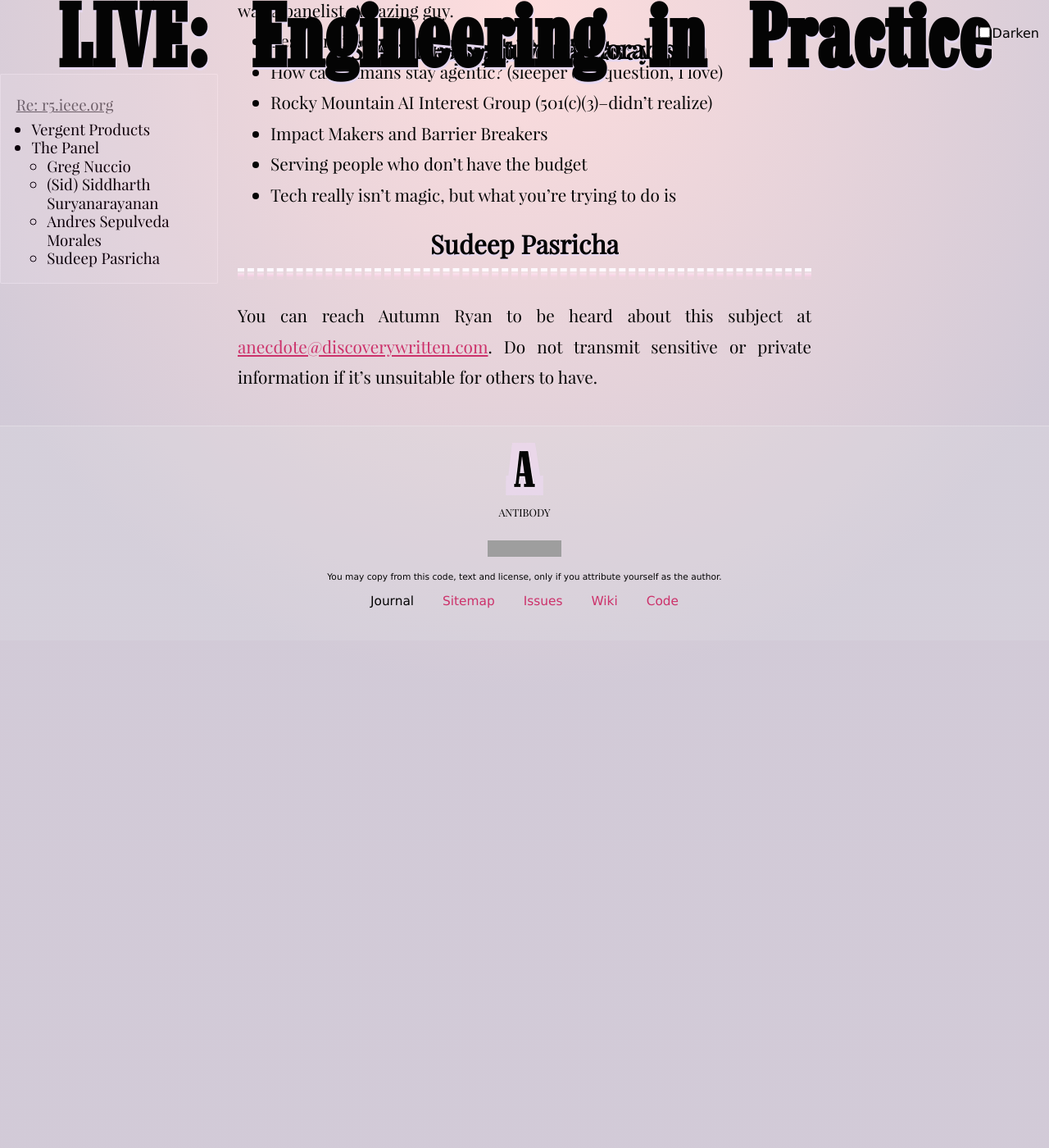
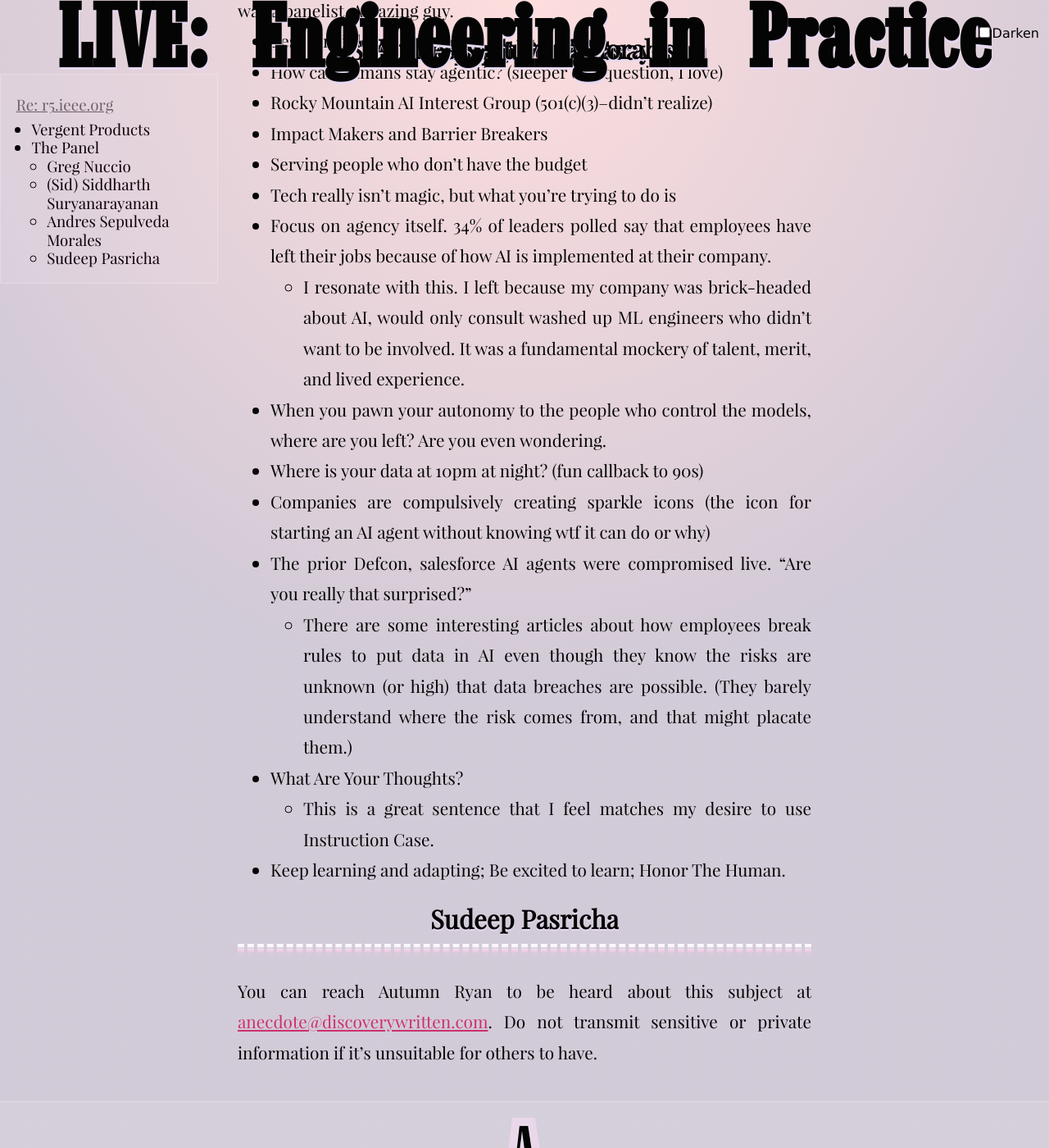
Before and after one commit to tiliv/antibody, a Jekyll site: the page built from docs/journal/autumn-ryan-Engineering-in-Practice/index.md, in a window 1280 px wide and 1400 px high, scrolled down 3635 px. Shown: the whole window at 82% size. Built offline with Jekyll 4.4.1, drawn with Linux system fonts in a browser that asks for light colours; before the commit the page ends 4416 px from its top, so only the background shows below that; grey boxes are pictures that could not be loaded.

Commit message:
Add Andres notes

```diff
--- a/docs/journal/autumn-ryan-Engineering-in-Practice/index.md
+++ b/docs/journal/autumn-ryan-Engineering-in-Practice/index.md
@@ -83,5 +83,15 @@ I got to sit next to Andres at the networking segment, before I realized he was
 - Impact Makers and Barrier Breakers
 - Serving people who don't have the budget
 - Tech really isn't magic, but what you're trying to do is
+- Focus on agency itself. 34% of leaders polled say that employees have left their jobs because of how AI is implemented at their company.
+  - I resonate with this. I left because my company was brick-headed about AI, would only consult washed up ML engineers who didn't want to be involved. It was a fundamental mockery of talent, merit, and lived experience.
+- When you pawn your autonomy to the people who control the models, where are you left? Are you even wondering.
+- Where is your data at 10pm at night? (fun callback to 90s)
+- Companies are compulsively creating sparkle icons (the icon for starting an AI agent without knowing wtf it can do or why)
+- The prior Defcon, salesforce AI agents were compromised live. "Are you really that surprised?"
+  - There are some interesting articles about how employees break rules to put data in AI even though they know the risks are unknown (or high) that data breaches are possible. (They barely understand where the risk comes from, and that might placate them.)
+- What Are Your Thoughts?
+  - This is a great sentence that I feel matches my desire to use Instruction Case.
+- Keep learning and adapting; Be excited to learn; Honor The Human.
 
 #### Sudeep Pasricha
```
